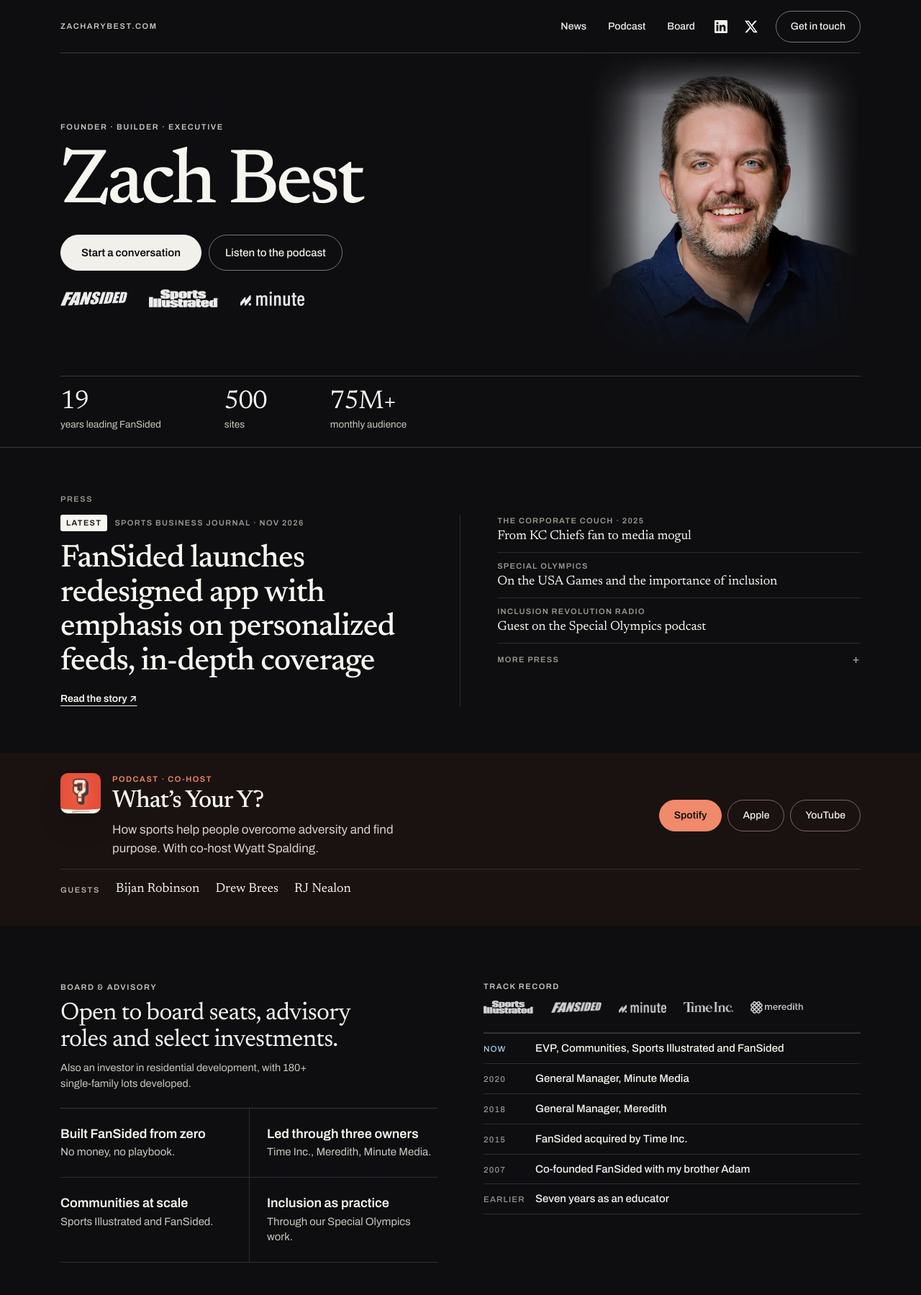
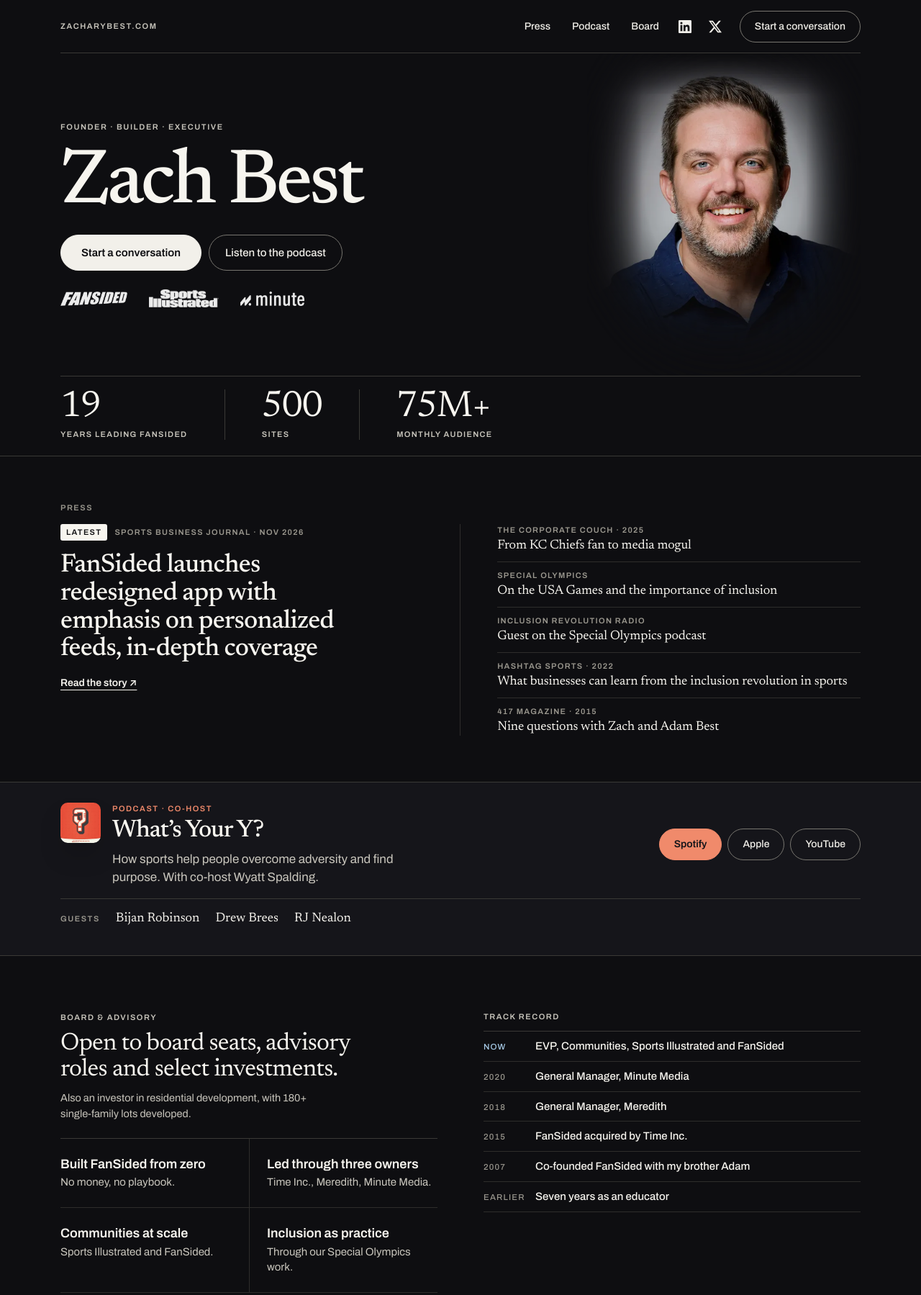
Before and after one commit to zacharybest-byte/zacharybest-byte.github.io, a plain HTML site: page index.html in a window 1280 px wide. Shown: the top 1799 px of the page at 72% size. Drawn offline with Linux system fonts and the light colour scheme.

Commit message:
Preview: expert-review polish (items 1-8)
Cleaner desktop portrait fade, bolder stat row, podcast strip in the
dark system, smaller press headline, all press items shown, track
record logo row removed, phone menu shows Press and Board, one
contact label.

Co-Authored-By: Claude Fable 5.2 <noreply@anthropic.com>
Claude-Session: https://claude.ai/code/session_01J5Zi9X7uXZ3VFSwq8V9zpb

```diff
--- a/index.html
+++ b/index.html
@@ -377,6 +377,23 @@ a{color:inherit;text-decoration:none}
 .guestline a{display:inline-flex;align-items:center;min-height:44px;font-family:var(--serif);font-size:18px;color:var(--paper-text);transition:color .2s}
 .guestline a:hover{color:var(--pod-accent)}
 @media (min-width:1000px){.pod-head{grid-template-columns:56px minmax(0,1fr) auto !important}}
+
+/* ---------- expert-review polish ---------- */
+.news .band-head h2.label{display:block}
+.stories>li:last-child .story{border-bottom:0}
+.lead h3{font-size:clamp(24px,6.4vw,36px)}
+.pod{--pod-bg:var(--ink-2);--pod-line:var(--line-2);--pod-edge:var(--edge);--pod-text:var(--muted);--pod-muted:var(--dim);background:var(--ink-2);border-block:1px solid var(--line-2)}
+.tl{margin-top:12px}
+.stats div+div{border-left:1px solid var(--line-2);padding-left:12px}
+.stats dd{font-size:10.5px;font-weight:600;letter-spacing:.1em;text-transform:uppercase;line-height:1.4}
+@media (min-width:760px){
+  .hero-photo{-webkit-mask-image:radial-gradient(ellipse 60% 64% at 50% 42%,#000 48%,transparent 100%);mask-image:radial-gradient(ellipse 60% 64% at 50% 42%,#000 48%,transparent 100%)}
+  .stats{gap:0 !important}
+  .stats div{padding-right:clamp(28px,4vw,56px)}
+  .stats div+div{padding-left:clamp(28px,4vw,56px)}
+  .stats dt{font-size:clamp(40px,4vw,52px)}
+  .stats dd{font-size:11px;letter-spacing:.12em}
+}
 @media print{
   :root{--ink:#fff;--ivory:#111;--paper-text:#111;--muted:#444;--dim:#555;--line:#ccc;--line-2:#999;--accent:#111;--news-bg:#fff;--pod-bg:#fff;--pod-card:#fff;--pod-text:#333;--pod-muted:#555;--pod-accent:#111;--film-bg:#fff;--film-accent:#111}
   body{background:#fff;color:#111}
@@ -416,12 +433,12 @@ a{color:inherit;text-decoration:none}
       <a class="site label" href="/">zacharybest.com</a>
       <nav aria-label="Primary">
         <ul>
-          <li><a href="#news">News</a></li>
-          <li><a href="#podcast">Podcast</a></li>
-          <li class="wide"><a href="#board">Board</a></li>
+          <li><a href="#news">Press</a></li>
+          <li class="wide"><a href="#podcast">Podcast</a></li>
+          <li><a href="#board">Board</a></li>
           <li class="soc"><a href="https://www.linkedin.com/in/zacharybest" target="_blank" rel="noopener me" aria-label="Zach Best on LinkedIn"><svg class="icon" aria-hidden="true"><use href="#i-li"/></svg></a></li>
           <li class="soc"><a href="https://x.com/zacharybest" target="_blank" rel="noopener me" aria-label="Zach Best on X"><svg class="icon" aria-hidden="true"><use href="#i-x"/></svg></a></li>
-          <li class="wide"><a class="btn btn-sm" href="#contact">Get in touch</a></li>
+          <li class="wide"><a class="btn btn-sm" href="#contact">Start a conversation</a></li>
         </ul>
       </nav>
     </header>
@@ -467,10 +484,8 @@ a{color:inherit;text-decoration:none}
         <li><a class="story" href="https://thecorporatecouch.podbean.com/e/from-kc-chiefs-fan-to-media-mogul-zach-best-on-culture-creativity-and-championship-mindsets/" target="_blank" rel="noopener"><span class="meta">The Corporate Couch · 2025</span><span class="h">From KC Chiefs fan to media mogul</span><span class="sr-only"> (opens in a new tab)</span></a></li>
         <li><a class="story" href="https://www.specialolympics.org/stories/news/fansided-ceo-zach-best-details-his-experience-at-usa-games-shares-the-importance-of-inclusion" target="_blank" rel="noopener"><span class="meta">Special Olympics</span><span class="h">On the USA Games and the importance of inclusion</span><span class="sr-only"> (opens in a new tab)</span></a></li>
         <li><a class="story" href="https://www.specialolympics.org/stories/impact/fansided-guest-stars-on-inclusion-revolution-radio" target="_blank" rel="noopener"><span class="meta">Inclusion Revolution Radio</span><span class="h">Guest on the Special Olympics podcast</span><span class="sr-only"> (opens in a new tab)</span></a></li>
-        <li><details class="more"><summary>More press <span aria-hidden="true">+</span></summary><ul>
-          <li><a class="story" href="https://www.hashtagsports.com/read/sports-inclusion-fansided-zachary-best" target="_blank" rel="noopener"><span class="meta">Hashtag Sports · 2022</span><span class="h">What businesses can learn from the inclusion revolution in sports</span><span class="sr-only"> (opens in a new tab)</span></a></li>
+                  <li><a class="story" href="https://www.hashtagsports.com/read/sports-inclusion-fansided-zachary-best" target="_blank" rel="noopener"><span class="meta">Hashtag Sports · 2022</span><span class="h">What businesses can learn from the inclusion revolution in sports</span><span class="sr-only"> (opens in a new tab)</span></a></li>
           <li><a class="story" href="https://www.417mag.com/issues/october-2015/nine-questions-with-zach-and-adam-best/" target="_blank" rel="noopener"><span class="meta">417 Magazine · 2015</span><span class="h">Nine questions with Zach and Adam Best</span><span class="sr-only"> (opens in a new tab)</span></a></li>
-        </ul></details></li>
       </ul>
     </div>
   </div>
@@ -522,13 +537,6 @@ a{color:inherit;text-decoration:none}
 
 <section id="record" class="sec" aria-labelledby="record-h">
   <h2 id="record-h" class="label" style="margin:0;font:600 11px/1.4 var(--sans);letter-spacing:.14em;color:var(--muted)">Track record</h2>
-  <ul class="worked" aria-label="Where I've worked">
-    <li><img class="si" src="logo-si.png" width="250" height="64" alt="Sports Illustrated" loading="lazy"></li>
-    <li><img class="fs" src="logo-fansided.png" width="296" height="64" alt="FanSided" loading="lazy"></li>
-    <li><img class="mm" src="logo-minute.png" width="284" height="64" alt="Minute Media" loading="lazy"></li>
-    <li><img class="ti" src="logo-timeinc.png" width="315" height="64" alt="Time Inc." loading="lazy"></li>
-    <li><img class="me" src="logo-meredith.png" width="276" height="64" alt="Meredith" loading="lazy"></li>
-  </ul>
   <ol class="tl">
     <li class="now"><span class="when">Now</span><span class="dot" aria-hidden="true"></span><span class="what">EVP, Communities, Sports Illustrated and FanSided</span></li>
     <li><span class="when">2020</span><span class="dot" aria-hidden="true"></span><span class="what">General Manager, Minute Media</span></li>
@@ -546,7 +554,7 @@ a{color:inherit;text-decoration:none}
     <p class="q">“The strongest businesses are built around people first.”</p>
     <h2 id="contact-h">Let’s talk.</h2>
     <div class="acts">
-      <a class="btn btn-solid" href="https://www.linkedin.com/in/zacharybest" target="_blank" rel="noopener me"><svg class="icon" aria-hidden="true"><use href="#i-li"/></svg>Message me on LinkedIn<span class="sr-only"> (opens in a new tab)</span></a>
+      <a class="btn btn-solid" href="https://www.linkedin.com/in/zacharybest" target="_blank" rel="noopener me"><svg class="icon" aria-hidden="true"><use href="#i-li"/></svg>Start a conversation<span class="sr-only"> on LinkedIn</span><span class="sr-only"> (opens in a new tab)</span></a>
     </div>
   </div>
   <footer class="wrap">
```
